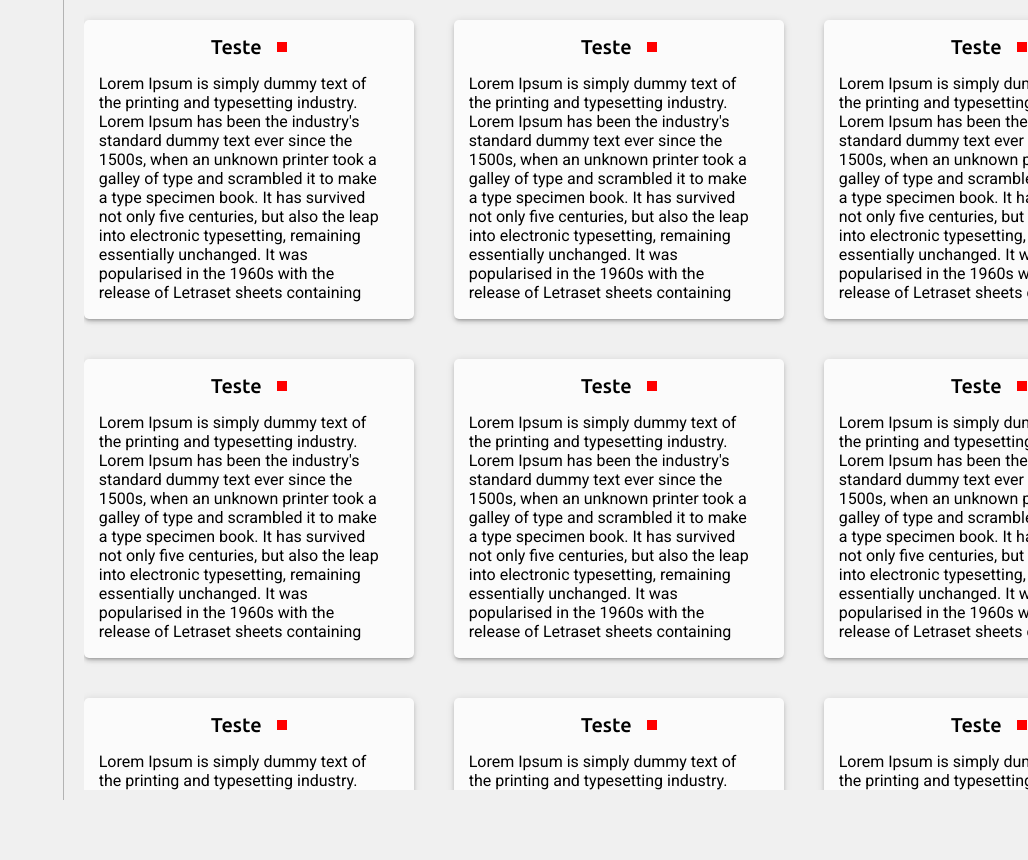
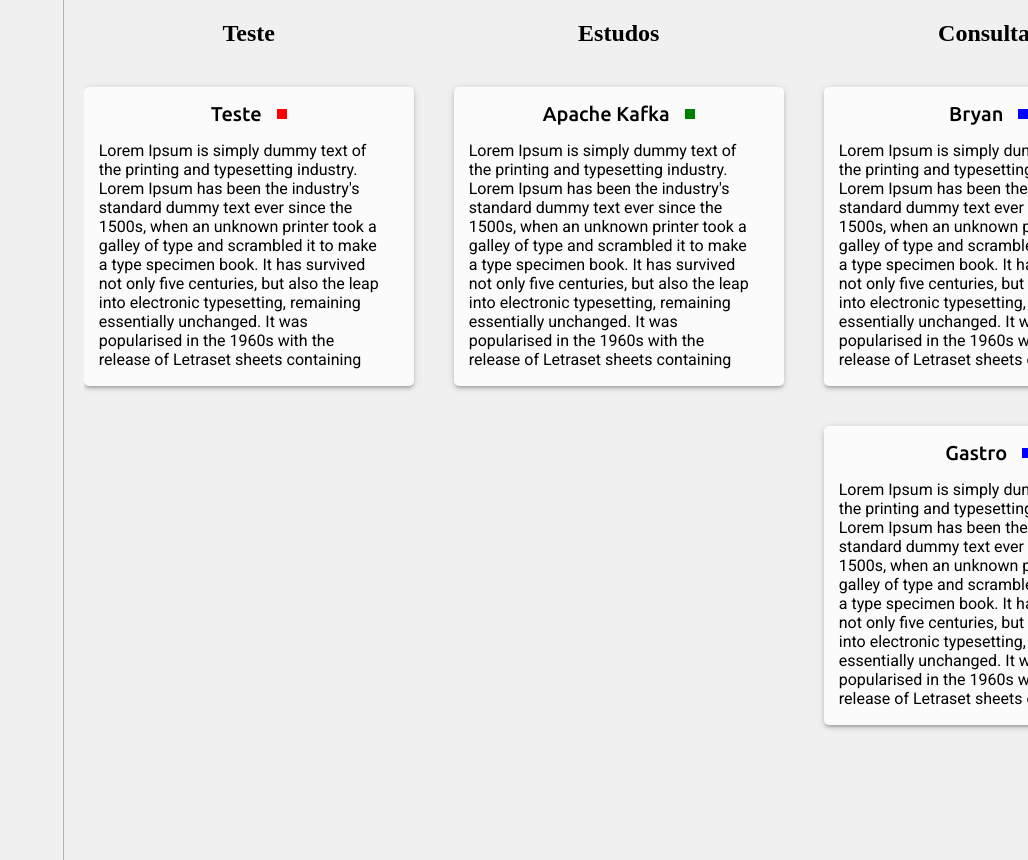
Before and after one commit to root-who/learn_notepad_list, a React (Create React App) app: page / in a window 1280 px wide. Shown: the whole page, without its empty margins (252-1280 px from the left). Before the commit the page ends 800 px from the top, so only its background shows below. Built offline with nearby package versions, Linux system fonts and the light colour scheme.

Commit message:
feature: divide notes by segmentation

```diff
--- a/src/components/Note/Note.jsx
+++ b/src/components/Note/Note.jsx
@@ -8,7 +8,7 @@
                 <header className="header">
                     <h2 className="title">
                         {data.title}
-                        <span style={{backgroundColor: data.segment.color}} className="segment"/>
+                        <span style={{backgroundColor: data.segment.color}} className="segment_span"/>
                     </h2>
                 </header>
                 <div className="contant_wrapper">
--- a/src/components/Note/style.css
+++ b/src/components/Note/style.css
@@ -25,7 +25,7 @@
     font-family: 'Ubuntu', sans-serif;
 }
 
-.segment{
+.segment_span{
     border: none;
     width: 10px;
     display: flex;
--- a/src/components/NoteList/NoteList.jsx
+++ b/src/components/NoteList/NoteList.jsx
@@ -1,3 +1,4 @@
+import { useEffect, useState } from "react";
 import Note from "../Note/Note";
 import "./style.css"
 
@@ -13,80 +14,92 @@
             }
         },
         {
-            title:"Teste",
+            title:"Apache Kafka",
             content: "Lorem Ipsum is simply dummy text of the printing and typesetting industry. Lorem Ipsum has been the industry's standard dummy text ever since the 1500s, when an unknown printer took a galley of type and scrambled it to make a type specimen book. It has survived not only five centuries, but also the leap into electronic typesetting, remaining essentially unchanged. It was popularised in the 1960s with the release of Letraset sheets containing Lorem Ipsum passages, and more recently with desktop publishing software like Aldus PageMaker including versions of Lorem Ipsum.",
             segment : {
-                title: "Teste",
-                color : "red",
+                title: "Estudos",
+                color : "green",
             }
         },
         {
-            title:"Teste",
+            title:"Bryan",
             content: "Lorem Ipsum is simply dummy text of the printing and typesetting industry. Lorem Ipsum has been the industry's standard dummy text ever since the 1500s, when an unknown printer took a galley of type and scrambled it to make a type specimen book. It has survived not only five centuries, but also the leap into electronic typesetting, remaining essentially unchanged. It was popularised in the 1960s with the release of Letraset sheets containing Lorem Ipsum passages, and more recently with desktop publishing software like Aldus PageMaker including versions of Lorem Ipsum.",
             segment : {
-                title: "Teste",
-                color : "red",
+                title: "Consultas",
+                color : "blue",
             }
         },
         {
-            title:"Teste",
+            title:"Quinta-feira",
             content: "Lorem Ipsum is simply dummy text of the printing and typesetting industry. Lorem Ipsum has been the industry's standard dummy text ever since the 1500s, when an unknown printer took a galley of type and scrambled it to make a type specimen book. It has survived not only five centuries, but also the leap into electronic typesetting, remaining essentially unchanged. It was popularised in the 1960s with the release of Letraset sheets containing Lorem Ipsum passages, and more recently with desktop publishing software like Aldus PageMaker including versions of Lorem Ipsum.",
             segment : {
-                title: "Teste",
-                color : "red",
+                title: "Treinos",
+                color : "black",
             }
         },
         {
-            title:"Teste",
+            title:"Quinta-feira",
             content: "Lorem Ipsum is simply dummy text of the printing and typesetting industry. Lorem Ipsum has been the industry's standard dummy text ever since the 1500s, when an unknown printer took a galley of type and scrambled it to make a type specimen book. It has survived not only five centuries, but also the leap into electronic typesetting, remaining essentially unchanged. It was popularised in the 1960s with the release of Letraset sheets containing Lorem Ipsum passages, and more recently with desktop publishing software like Aldus PageMaker including versions of Lorem Ipsum.",
             segment : {
-                title: "Teste",
-                color : "red",
+                title: "Treinos",
+                color : "black",
             }
         },
         {
-            title:"Teste",
+            title:"Gastro",
             content: "Lorem Ipsum is simply dummy text of the printing and typesetting industry. Lorem Ipsum has been the industry's standard dummy text ever since the 1500s, when an unknown printer took a galley of type and scrambled it to make a type specimen book. It has survived not only five centuries, but also the leap into electronic typesetting, remaining essentially unchanged. It was popularised in the 1960s with the release of Letraset sheets containing Lorem Ipsum passages, and more recently with desktop publishing software like Aldus PageMaker including versions of Lorem Ipsum.",
             segment : {
-                title: "Teste",
-                color : "red",
+                title: "Consultas",
+                color : "blue",
+            }
+        },
+        {
+            title:"Terça-feira",
+            content: "Lorem Ipsum is simply dummy text of the printing and typesetting industry. Lorem Ipsum has been the industry's standard dummy text ever since the 1500s, when an unknown printer took a galley of type and scrambled it to make a type specimen book. It has survived not only five centuries, but also the leap into electronic typesetting, remaining essentially unchanged. It was popularised in the 1960s with the release of Letraset sheets containing Lorem Ipsum passages, and more recently with desktop publishing software like Aldus PageMaker including versions of Lorem Ipsum.",
+            segment : {
+                title: "Treinos",
+                color : "black",
             }
         },
 
     ]
+    const [segmentFilter, setSegmentFilter] = useState()
+
+    const getSegments = () => {
+        const segmentGroups = {};
+        list.forEach((value) => {
+            const segment = value.segment.title;
+            if (!segmentGroups[segment]) {
+                segmentGroups[segment] = [];
+            }
+            segmentGroups[segment].push(value);
+        });
+        setSegmentFilter(Object.entries(segmentGroups))
+    }
+
+    useEffect(()=>{
+        getSegments()
+    }, [])
+
     return (
         <>
+            {
+                segmentFilter &&
                 <div className="notes">
+                    {
+                        segmentFilter.map(([segment, note])=>(
                             <div className="segment_container">
+                                <h2 className="segment_title">{segment}</h2>
                                 {
-                        list.map((value)=>(
+                                    note.map((value)=>(
                                         <Note data={value}/>
                                     ))
                                 }
                             </div>
-                <div className="segment_container">
-                    {
-                        list.map((value)=>(
-                            <Note data={value}/>
                         ))
                     }
                 </div>
-                <div className="segment_container">
-                    {
-                        list.map((value)=>(
-                            <Note data={value}/>
-                        ))
             }
-                </div>
-                <div className="segment_container">
-                    {
-                        list.map((value)=>(
-                            <Note data={value}/>
-                        ))
-                    }
-                </div>
-
-            </div>
         </>
     );
 }
--- a/src/components/NoteList/style.css
+++ b/src/components/NoteList/style.css
@@ -1,11 +1,11 @@
+
 .notes{
-    padding: 20px 0;
+    padding: 20px 0 30px 0;
     overflow-x: auto;
-    height: calc(100vh - 50px);
+    height: 100vh;
     flex: 6;
     display: flex;
     column-gap: 40px;
-    margin-bottom: 10px;
 }
 
 .notes::-webkit-scrollbar {
@@ -26,3 +26,12 @@
     display: flex;
     flex-direction: column;
 }
+
+.segment_container .cardContainer:last-child {
+    margin-bottom: 50px;
+}
+
+.segment_title{
+    text-align: center;
+    margin: 0 0;
+}
--- a/src/pages/Home/style.css
+++ b/src/pages/Home/style.css
@@ -8,7 +8,7 @@
 .sidebar{
     display: flex;
     flex: 2;
-    height: 100vh;
+    height: calc(100vh + 60px);
     border-right: 1px solid rgb(179, 179, 179);
     background-color: rgb(240, 240, 240);
 }
```
Lines whose indentation alone changed are shown as unchanged.
